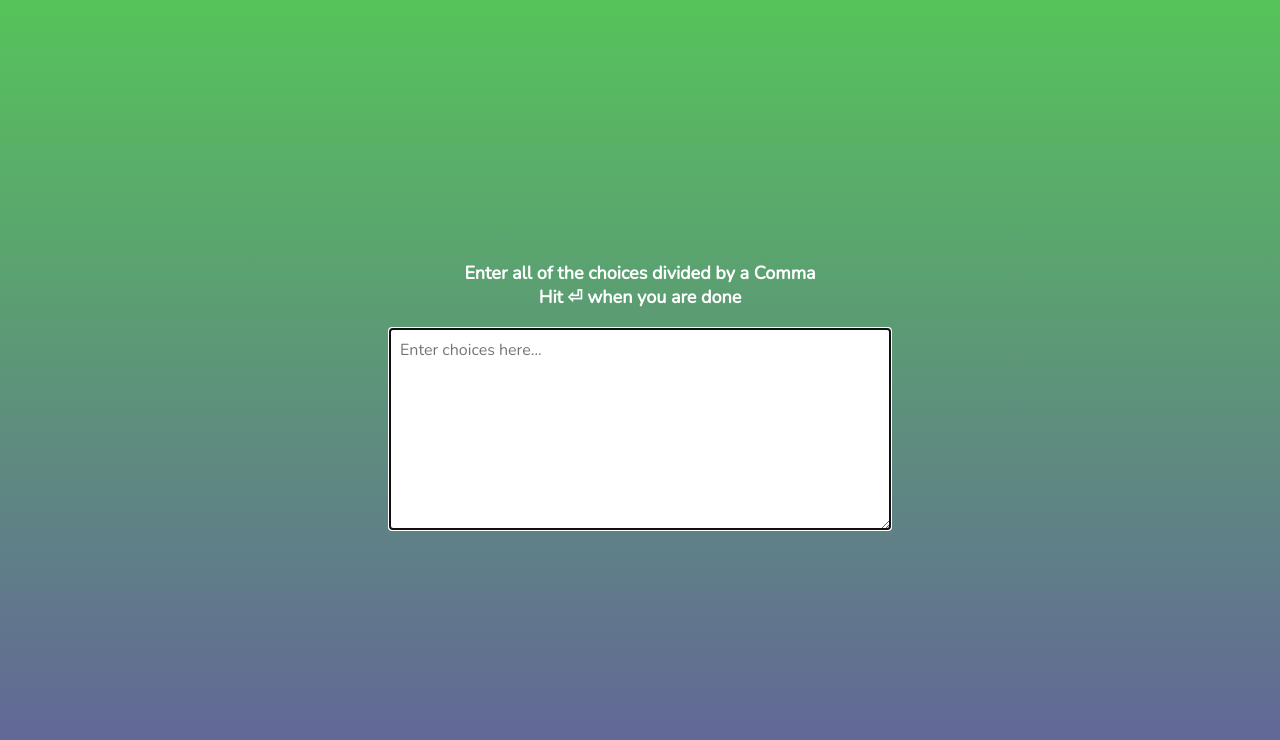
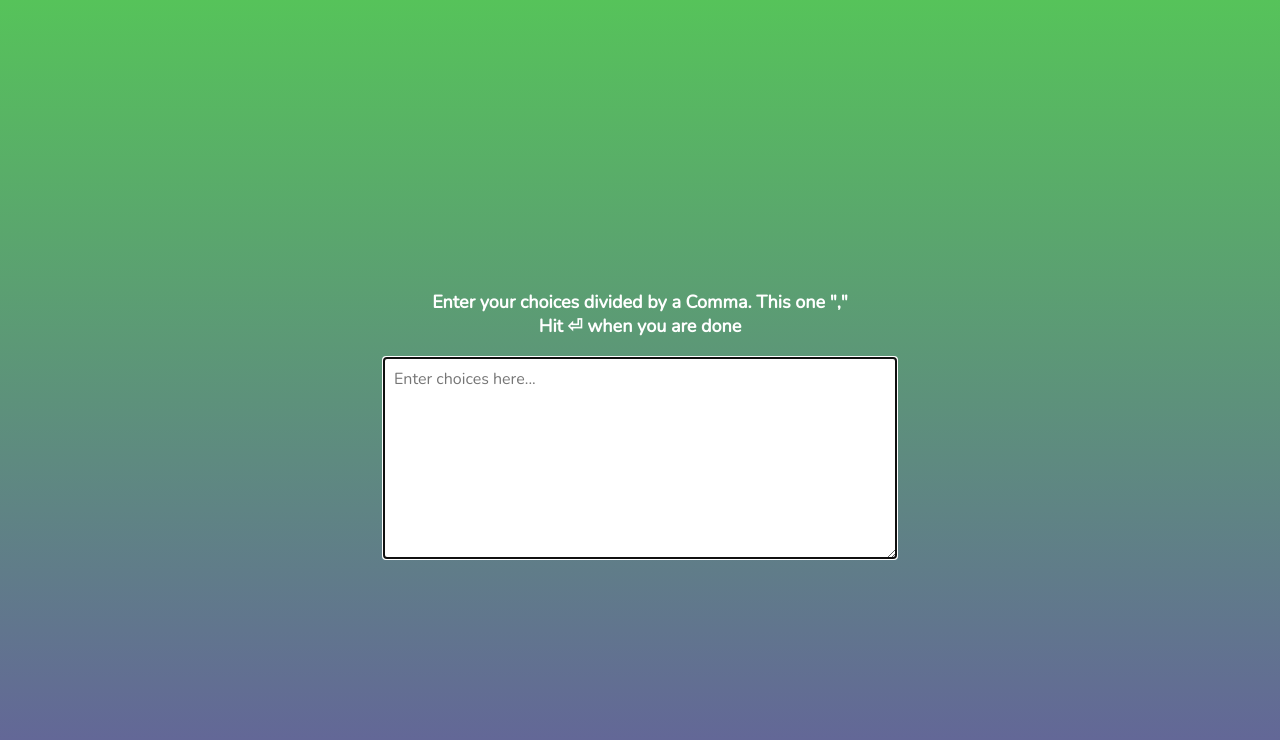
Before and after one commit to sarangkharche/randomizer.me, a plain HTML site: page index.html in a window 1280 px wide. Drawn offline with nearby package versions, Linux system fonts and the light colour scheme.

Commit message:
Changed some bits

```diff
--- a/index.html
+++ b/index.html
@@ -15,14 +15,14 @@
 
         <!-- <h1>Randomizer.ai</h1> -->
 
-        <h3>Enter all of the choices divided by a Comma
+        <h3>Enter your choices divided by a Comma. This one ","
             <br>Hit ⏎ when you are done</h3>
 
         <textarea placeholder="Enter choices here..." id="textarea"></textarea>
 
-        <div id="tags">
+        <div id="tags"></div>
 
-            <!-- main lottie image -->
+                    <!-- main lottie image -->
             <!-- <script src="https://unpkg.com/@lottiefiles/lottie-player@latest/dist/lottie-player.js">
             </script>
 
@@ -31,8 +31,6 @@
                 style="" loop autoplay>
             </lottie-player> -->
 
-        </div>
-
 
         <script src="src/script.js"></script>
 </body>
--- a/src/script.js
+++ b/src/script.js
@@ -18,6 +18,7 @@ textarea.addEventListener("keyup", (e) => {
   }
 });
 
+
 // create tags
 function createTags(input) {
   const tags = input
@@ -36,6 +37,7 @@ function createTags(input) {
   });
 }
 
+// select random value
 function randomSelect() {
   const times = 30;
   const interval = setInterval(() => {
@@ -57,15 +59,18 @@ function randomSelect() {
   }, times * 100);
 }
 
+
 function pickRandomTag() {
   const tags = document.querySelectorAll(".tag");
   return tags[Math.floor(Math.random() * tags.length)];
 }
 
+// highlight the tags
 function highlightTag(tag) {
   tag.classList.add("highlight");
 }
 
+// unhighlight the tags duhh
 function unhighlightTag(tag) {
   tag.classList.remove("highlight");
 }
--- a/src/style.css
+++ b/src/style.css
@@ -34,13 +34,14 @@ h1 {
 }
 
 .container {
-    width: 500px;
+    width: 40%;
+    height: 30%
 
 }
 
 textarea {
     border: none;
-    display: block;
+    display: flex;
     width: 100%;
     height: 200px;
     font-family: inherit;
```
